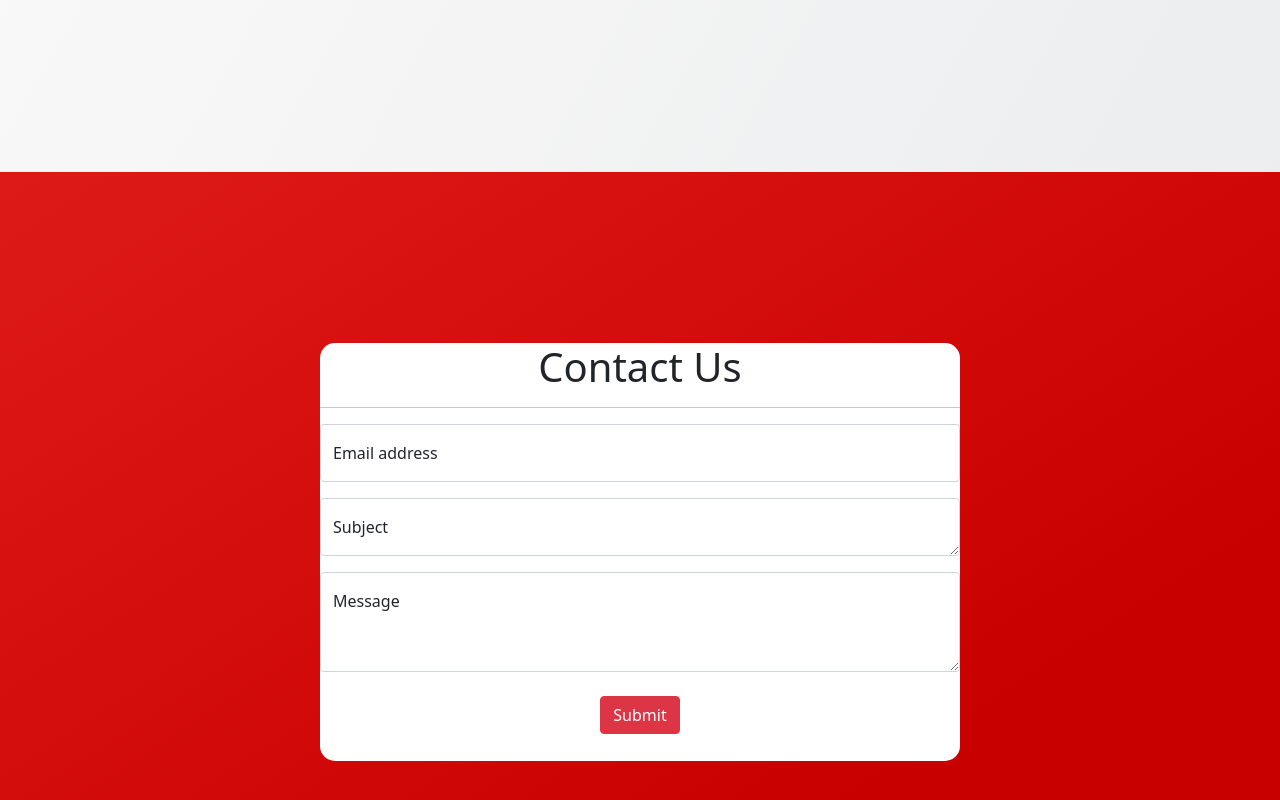
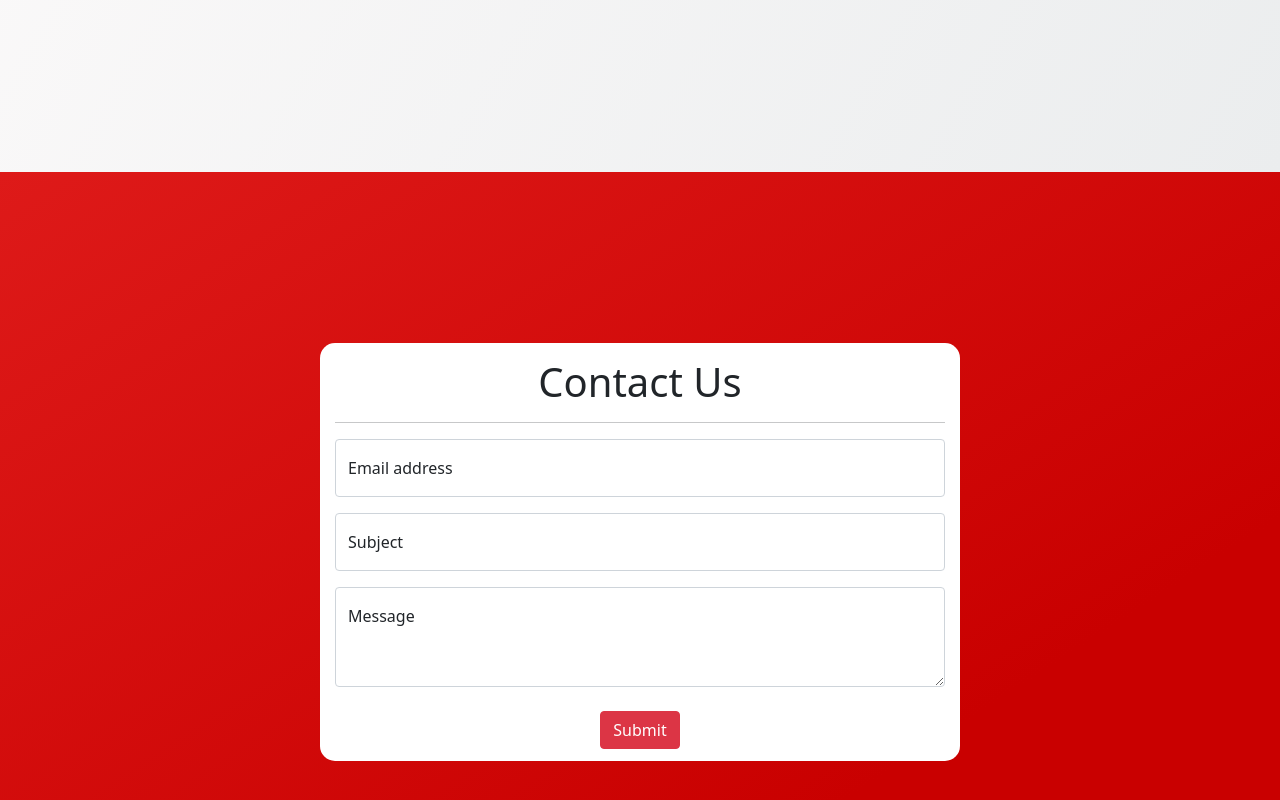
Before and after one commit to BrianButterly/stage2-band-site, a React (Create React App) app: page / in a window 1280 px wide. Shown: the part 2148-2948 px from the top of the page. Built offline with nearby package versions, Linux system fonts and the light colour scheme.

Commit message:
working on contact form

```diff
--- a/src/App.css
+++ b/src/App.css
@@ -144,4 +144,9 @@ textarea {
   height: 55%;
   background-color: white;
   border-radius: 15px;
+  padding: 15px;
 }
+
+#floatingTextarea {
+  resize: none;
+}
--- a/src/Components/Contact.js
+++ b/src/Components/Contact.js
@@ -16,13 +16,15 @@ function Contact() {
           >
             <Form.Control type="email" placeholder="name@example.com" />
           </FloatingLabel>
+
           <FloatingLabel
             controlId="floatingTextarea"
             label="Subject"
             className="mb-3"
           >
-            <Form.Control as="textarea" placeholder="Message" />
+            <Form.Control as="textarea" placeholder="Subject" />
           </FloatingLabel>
+
           <FloatingLabel controlId="floatingTextarea2" label="Message">
             <Form.Control
               as="textarea"
```
